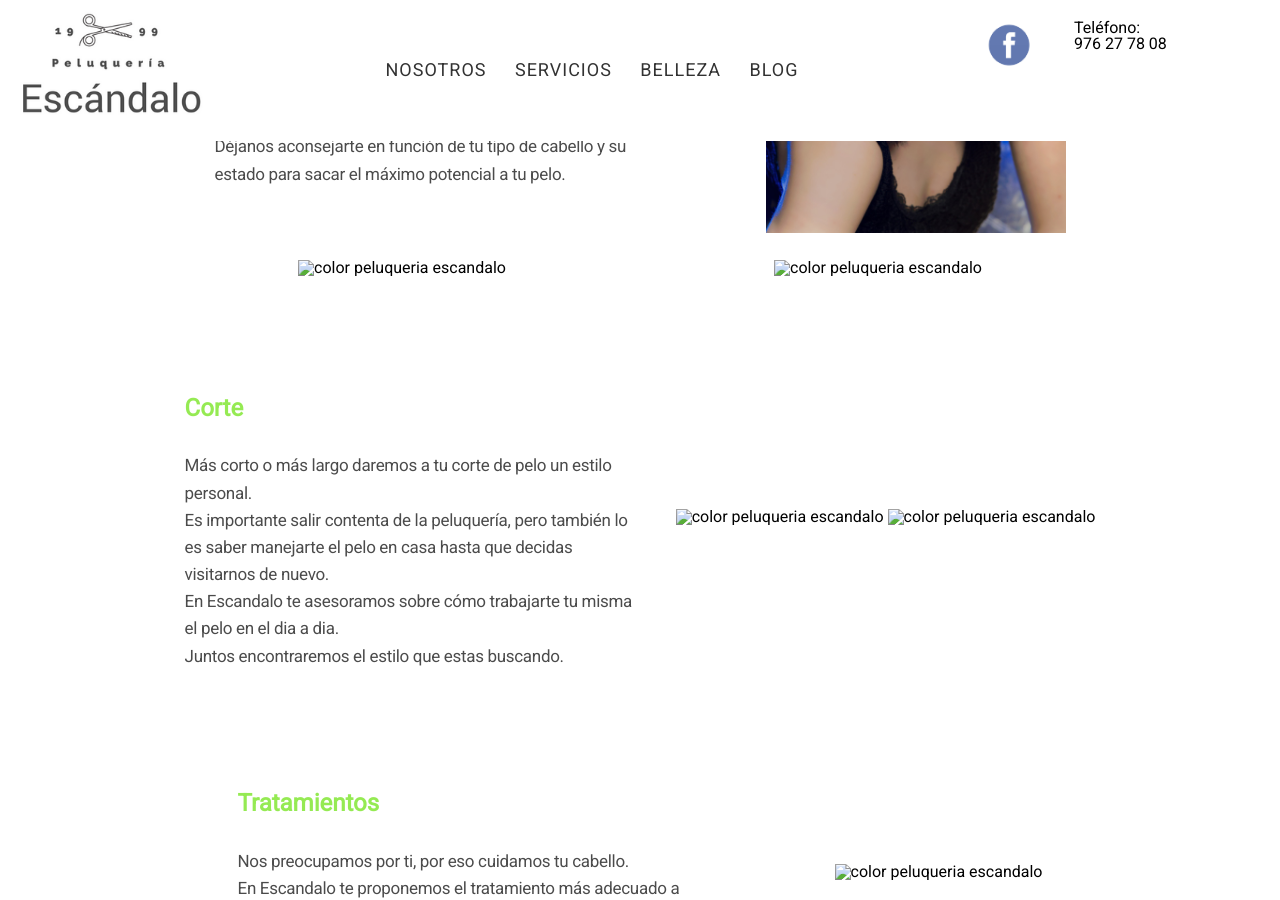
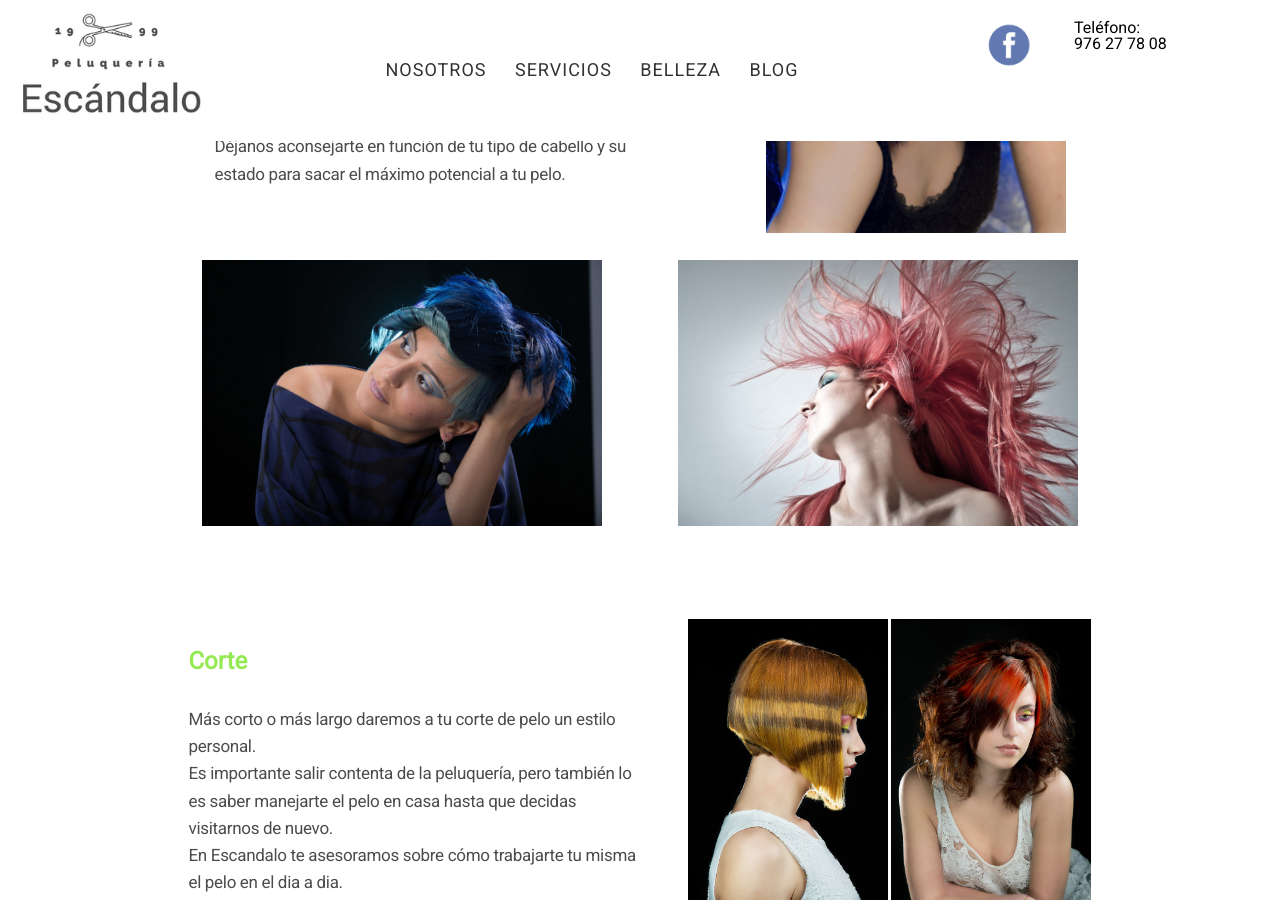
Before and after one commit to peluqueriaescandalo/peluqueriaescandalo.github.io, a Jekyll site: the page built from servicios.md, in a window 1280 px wide and 900 px high, scrolled down 841 px. Built offline with Jekyll 4.4.1, drawn with Linux system fonts in a browser that asks for light colours.

Commit message:
link images servicios modified

```diff
--- a/servicios.md
+++ b/servicios.md
@@ -33,10 +33,10 @@ permalink: /servicios/
     <img src="{{ site.url }}/img/color2.jpg" width="300" height="auto" alt="color peluqueria escandalo">
    </div>
    <div>
-    <img src="img/color1.jpg" width="400" height="auto" alt="color peluqueria escandalo">
+    <img src="{{ site.url }}/img/color1.jpg" width="400" height="auto" alt="color peluqueria escandalo">
    </div>
    <div>
-    <img src="img/color3.jpg" width="400" height="auto" alt="color peluqueria escandalo">
+    <img src="{{ site.url }}/img/color3.jpg" width="400" height="auto" alt="color peluqueria escandalo">
    </div>
  </article>
  <article class="container mod-row">
@@ -49,8 +49,8 @@ permalink: /servicios/
      </p>
     </div>
     <div>
-      <img src="img/corte2.jpg" width="200" height="auto" alt="color peluqueria escandalo">
-      <img src="img/corte3.jpg" width="200" height="auto" alt="color peluqueria escandalo">
+      <img src="{{ site.url }}/img/corte2.jpg" width="200" height="auto" alt="color peluqueria escandalo">
+      <img src="{{ site.url }}/img/corte3.jpg" width="200" height="auto" alt="color peluqueria escandalo">
     </div>
   </article>
   <article class="container mod-row">
@@ -62,7 +62,7 @@ permalink: /servicios/
         </p>
      </div>
      <div>
-      <img src="{{ site.url }}img/tratamientos.jpg" width="300" height="auto" alt="color peluqueria escandalo">
+      <img src="{{ site.url }}/img/tratamientos.jpg" width="300" height="auto" alt="color peluqueria escandalo">
      </div>
    </article>
    <article class="container mod-row">
```
